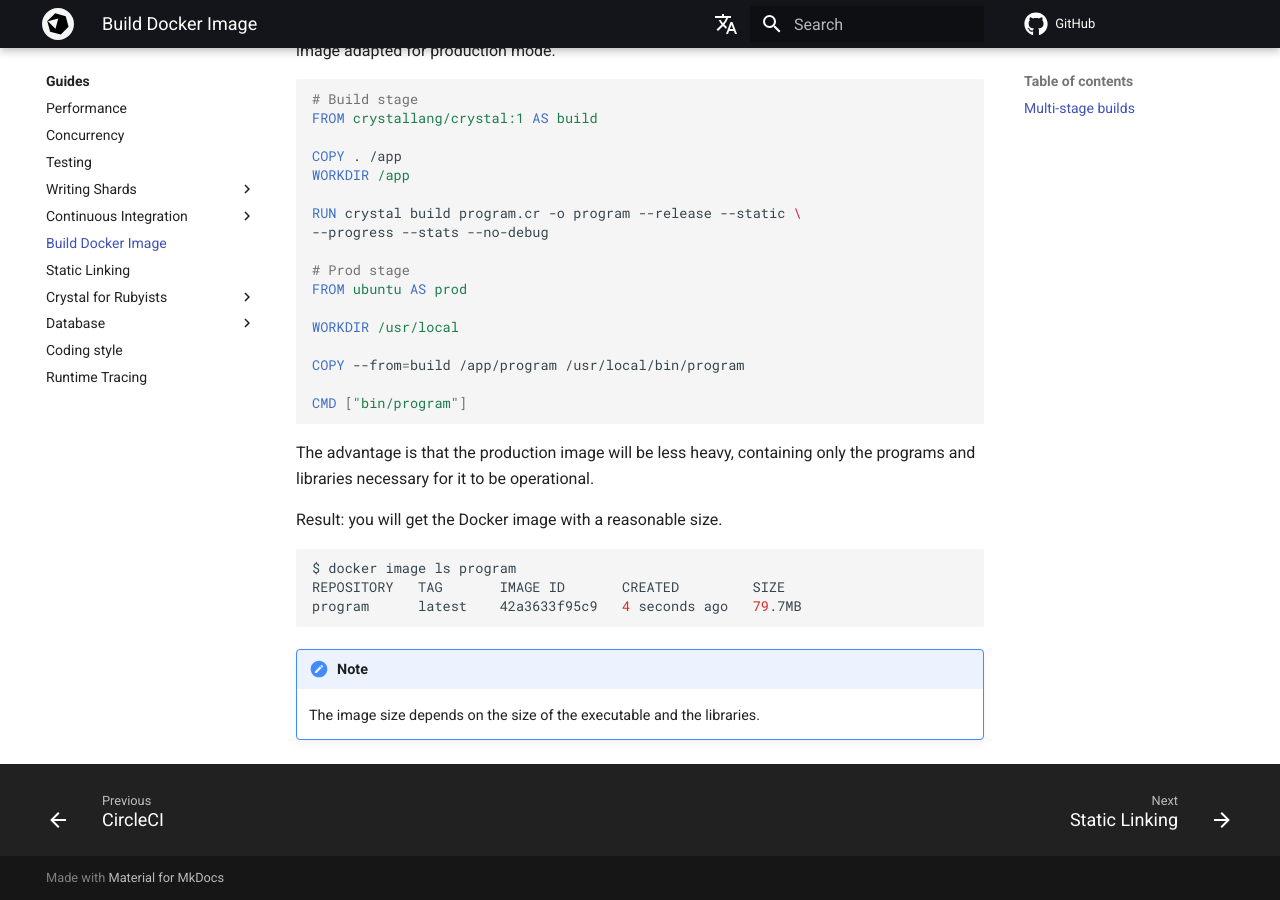
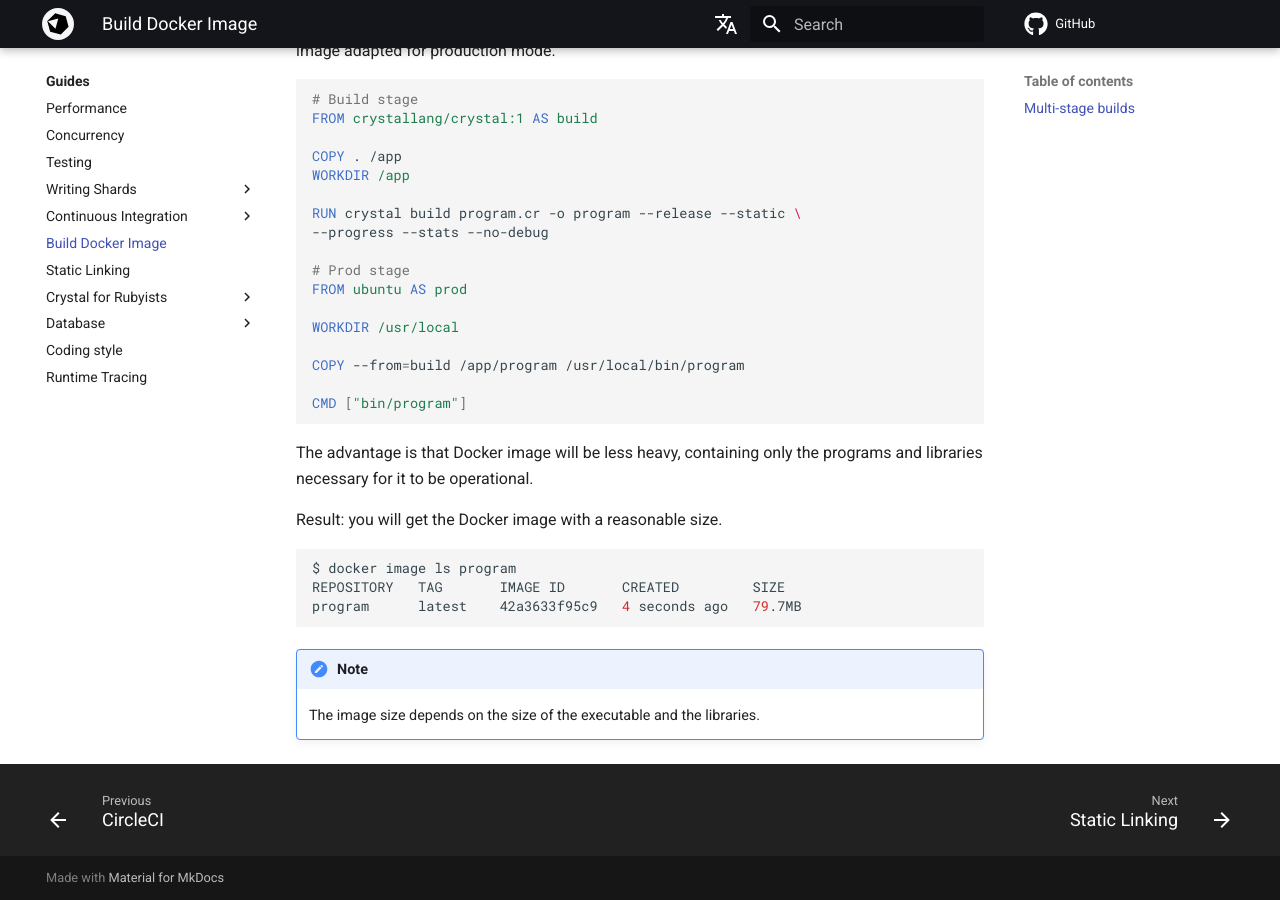
Before and after one commit to crystal-lang/crystal-book, an MkDocs documentation site: the page built from docs/guides/build_docker_image.md, in a window 1280 px wide and 900 px high, scrolled down 1217 px. Built offline with MkDocs 1.6.1 and Material for MkDocs 9.7.7, drawn with Linux system fonts in a browser that asks for light colours; nearby versions of some CDN libraries; library files that are not in the unit come from our copies; comment, search, counter and statistics services are not loaded; the version menu is left out.

Commit message:
multi-stage build: fix the sentence

````diff
--- a/docs/guides/build_docker_image.md
+++ b/docs/guides/build_docker_image.md
@@ -65,7 +65,7 @@ COPY --from=build /app/program /usr/local/bin/program
 CMD ["bin/program"]
 ```
 
-The advantage is that the production image will be less heavy, containing only the programs and libraries necessary for it to be operational.
+The advantage is that Docker image will be less heavy, containing only the programs and libraries necessary for it to be operational.
 
 Result: you will get the Docker image with a reasonable size.
 
````
